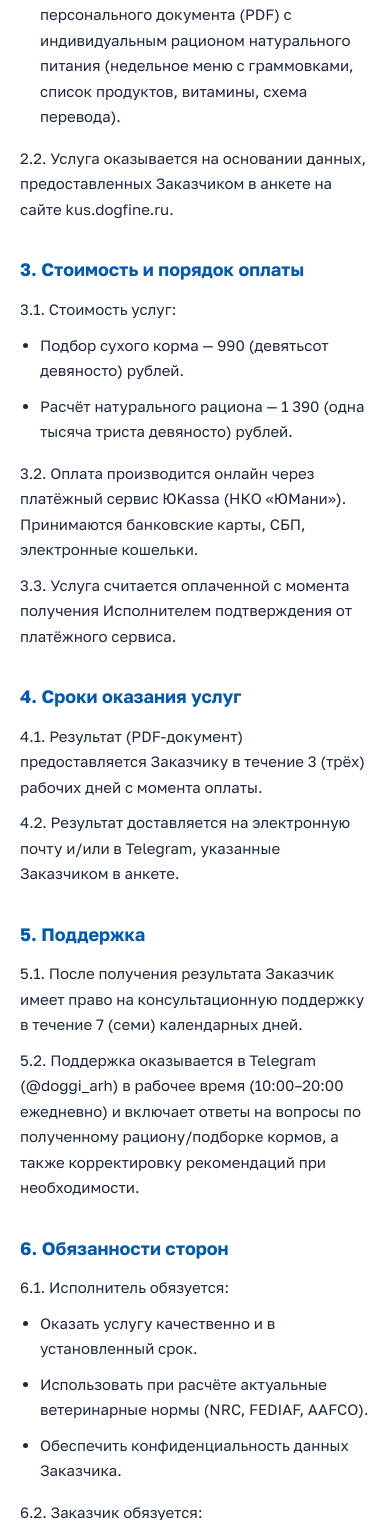
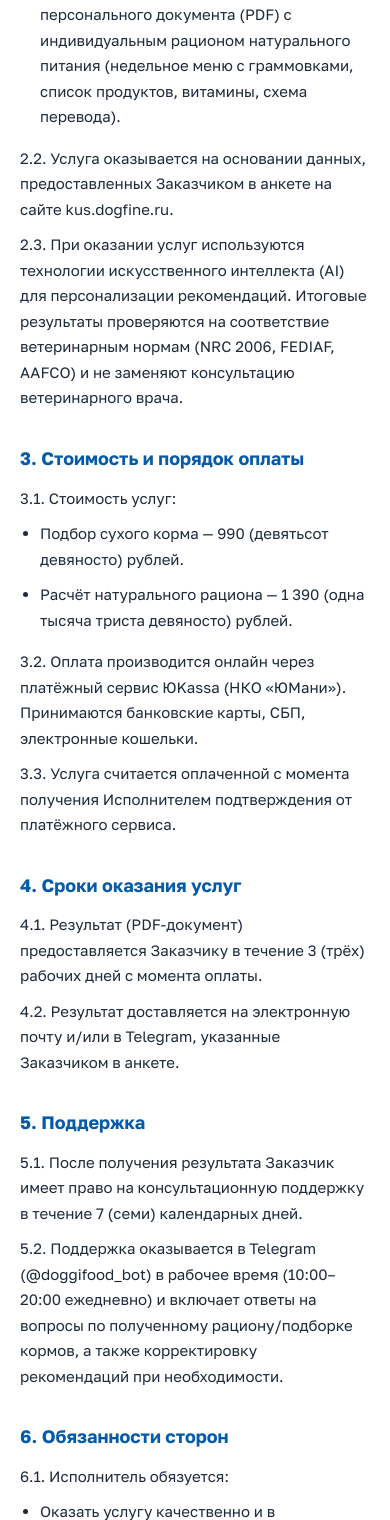
Before and after one commit to kotyadji-coder/kus, a FastAPI app: page /oferta in a window 390 px wide. Shown: the part 1099-2619 px from the top of the page. Run offline with FastAPI, Linux system fonts and the light colour scheme.

Commit message:
Update bot to @doggifood_bot, add phone to legal pages, add AI disclosure
- Replace all @doggi_arh / @doggi_kus_bot with @doggifood_bot
- Add phone 8-911-553-44-77 to oferta and privacy only
- Add AI usage disclosure to oferta (clause 2.3)

Co-Authored-By: Claude Opus 4.6 (1M context) <noreply@anthropic.com>

```diff
--- a/dry_food_selector.py
+++ b/dry_food_selector.py
@@ -955,7 +955,7 @@ p {{ margin:0; }}
     </div>
   </div>
   <div class="cover-footer">
-    <div>kus.dogfine.ru · @doggi_arh</div>
+    <div>kus.dogfine.ru · @doggifood_bot</div>
     <div>Кусь · Подбор сухого корма</div>
     <div>стр. 1 / {total_pages}</div>
   </div>
@@ -1127,7 +1127,7 @@ p {{ margin:0; }}
   <div class="contact-grid">
     <div class="contact-card">
       <div class="ico"><svg width="22" height="22" viewBox="0 0 24 24" fill="none" stroke="currentColor" stroke-width="1.8" stroke-linecap="round" stroke-linejoin="round"><path d="M3 11l18-7-3 16-7-3-3 4v-5l10-9-12 7-3-2z"/></svg></div>
-      <div><div class="label">Telegram-бот</div><div class="val">@doggi_arh</div></div>
+      <div><div class="label">Telegram-бот</div><div class="val">@doggifood_bot</div></div>
     </div>
     <div class="contact-card">
       <div class="ico"><svg width="22" height="22" viewBox="0 0 24 24" fill="none" stroke="currentColor" stroke-width="1.8" stroke-linecap="round" stroke-linejoin="round"><circle cx="12" cy="12" r="9"/><path d="M3 12h18M12 3a14 14 0 010 18M12 3a14 14 0 000 18"/></svg></div>
--- a/pdf_generator.py
+++ b/pdf_generator.py
@@ -1257,7 +1257,7 @@ p {{ margin: 0; }}
     </div>
   </div>
   <div class="cover-footer">
-    <div>kus.dogfine.ru · @doggi_arh</div>
+    <div>kus.dogfine.ru · @doggifood_bot</div>
     <div>Кусь · Подбор рациона для собак</div>
     <div>стр. 1 / {total_pages}</div>
   </div>
@@ -1487,7 +1487,7 @@ p {{ margin: 0; }}
       </div>
       <div>
         <div class="label">Telegram-бот</div>
-        <div class="val">@doggi_arh</div>
+        <div class="val">@doggifood_bot</div>
       </div>
     </div>
     <div class="contact-card">
--- a/templates/landing.html
+++ b/templates/landing.html
@@ -238,7 +238,7 @@ a { color: var(--primary); text-decoration: none; }
       <a href="#footer">Контакты</a>
     </nav>
     <div class="header__actions">
-      <a href="https://t.me/doggi_kus_bot" class="btn btn--primary" style="padding:9px 14px;font-size:13px;gap:7px;">
+      <a href="https://t.me/doggifood_bot" class="btn btn--primary" style="padding:9px 14px;font-size:13px;gap:7px;">
         <svg width="16" height="16" viewBox="0 0 24 24" fill="none" stroke="#fff" stroke-width="1.75" stroke-linecap="round" stroke-linejoin="round"><path d="M3 11l18-7-3 16-7-3-3 4v-5l10-9-12 7-3-2z"/></svg>
         Чат-бот Кусь
       </a>
@@ -525,7 +525,7 @@ a { color: var(--primary); text-decoration: none; }
         </a>
         <p class="footer__desc">Подбор рациона для собак от практиков с 20+ лет в кинологии. На основе совместной работы с ветеринарами и диетологами.</p>
         <div class="footer__socials">
-          <a href="https://t.me/doggi_kus_bot" class="footer__social"><svg width="18" height="18" viewBox="0 0 24 24" fill="none" stroke="#fff" stroke-width="1.75" stroke-linecap="round" stroke-linejoin="round"><path d="M3 11l18-7-3 16-7-3-3 4v-5l10-9-12 7-3-2z"/></svg></a>
+          <a href="https://t.me/doggifood_bot" class="footer__social"><svg width="18" height="18" viewBox="0 0 24 24" fill="none" stroke="#fff" stroke-width="1.75" stroke-linecap="round" stroke-linejoin="round"><path d="M3 11l18-7-3 16-7-3-3 4v-5l10-9-12 7-3-2z"/></svg></a>
         </div>
       </div>
       <div>
--- a/templates/oferta.html
+++ b/templates/oferta.html
@@ -40,6 +40,7 @@ ul, ol { margin-left: 20px; margin-bottom: 16px; }
 <li><strong>Расчёт натурального рациона</strong> — анализ параметров собаки Заказчика и подготовка персонального документа (PDF) с индивидуальным рационом натурального питания (недельное меню с граммовками, список продуктов, витамины, схема перевода).</li>
 </ul>
 <p>2.2. Услуга оказывается на основании данных, предоставленных Заказчиком в анкете на сайте kus.dogfine.ru.</p>
+<p>2.3. При оказании услуг используются технологии искусственного интеллекта (AI) для персонализации рекомендаций. Итоговые результаты проверяются на соответствие ветеринарным нормам (NRC 2006, FEDIAF, AAFCO) и не заменяют консультацию ветеринарного врача.</p>
 
 <h2>3. Стоимость и порядок оплаты</h2>
 <p>3.1. Стоимость услуг:</p>
@@ -56,7 +57,7 @@ ul, ol { margin-left: 20px; margin-bottom: 16px; }
 
 <h2>5. Поддержка</h2>
 <p>5.1. После получения результата Заказчик имеет право на консультационную поддержку в течение 7 (семи) календарных дней.</p>
-<p>5.2. Поддержка оказывается в Telegram (@doggi_arh) в рабочее время (10:00–20:00 ежедневно) и включает ответы на вопросы по полученному рациону/подборке кормов, а также корректировку рекомендаций при необходимости.</p>
+<p>5.2. Поддержка оказывается в Telegram (@doggifood_bot) в рабочее время (10:00–20:00 ежедневно) и включает ответы на вопросы по полученному рациону/подборке кормов, а также корректировку рекомендаций при необходимости.</p>
 
 <h2>6. Обязанности сторон</h2>
 <p>6.1. Исполнитель обязуется:</p>
@@ -80,7 +81,7 @@ ul, ol { margin-left: 20px; margin-bottom: 16px; }
 <p>8.1. Заказчик вправе отказаться от услуги до момента получения результата и получить полный возврат оплаты.</p>
 <p>8.2. После получения результата возврат средств не производится, так как услуга считается оказанной.</p>
 <p>8.3. Если результат не был доставлен в течение 5 рабочих дней с момента оплаты, Заказчик вправе потребовать полный возврат средств.</p>
-<p>8.4. Для оформления возврата Заказчик направляет запрос в Telegram (@doggi_arh).</p>
+<p>8.4. Для оформления возврата Заказчик направляет запрос в Telegram (@doggifood_bot).</p>
 
 <h2>9. Порядок разрешения споров</h2>
 <p>9.1. Все споры решаются путём переговоров. При невозможности достижения соглашения спор передаётся на рассмотрение в суд по месту нахождения Исполнителя в соответствии с законодательством Российской Федерации.</p>
@@ -94,7 +95,8 @@ ul, ol { margin-left: 20px; margin-bottom: 16px; }
 ИНН: 290127785634<br>
 ОГРНИП: 316290100081421<br>
 Адрес: 163000, г. Архангельск, пл. Ленина, д. 3<br>
-Telegram: @doggi_arh<br>
+Телефон: 8-911-553-44-77<br>
+Telegram: @doggifood_bot<br>
 Сайт: kus.dogfine.ru</p>
 
 </div>
--- a/templates/privacy.html
+++ b/templates/privacy.html
@@ -84,7 +84,7 @@ ul { margin-left: 20px; margin-bottom: 16px; }
 <li>Потребовать уточнения, блокирования или удаления своих данных</li>
 <li>Отозвать согласие на обработку персональных данных</li>
 </ul>
-<p>Для реализации указанных прав направьте запрос на email или в Telegram: @doggi_arh.</p>
+<p>Для реализации указанных прав направьте запрос на email или в Telegram: @doggifood_bot.</p>
 
 <h2>8. Cookies</h2>
 <p>Сайт использует cookies для корректной работы и сбора аналитики. Продолжая использовать Сайт, Пользователь соглашается с использованием cookies. Пользователь может отключить cookies в настройках браузера.</p>
@@ -97,7 +97,8 @@ ul { margin-left: 20px; margin-bottom: 16px; }
 ИНН: 290127785634<br>
 ОГРНИП: 316290100081421<br>
 Адрес: 163000, г. Архангельск, пл. Ленина, д. 3<br>
-Telegram: @doggi_arh</p>
+Телефон: 8-911-553-44-77<br>
+Telegram: @doggifood_bot</p>
 
 </div>
 <div class="footer"><a href="/">Вернуться на главную</a></div>
--- a/templates/status.html
+++ b/templates/status.html
@@ -43,19 +43,19 @@
                 <div class="status-desc">
                     PDF отправлен на {{ order.email }}
                     {% if order.telegram_user_id %}<br>и в Telegram{% endif %}.
-                    <br><br>Не получили? Напишите нам в <a href="https://t.me/doggi_arh">Telegram</a>.
+                    <br><br>Не получили? Напишите нам в <a href="https://t.me/doggifood_bot">Telegram</a>.
                     <br><br>У вас 7 дней поддержки — задавайте любые вопросы!
                 </div>
             {% elif order.status == 'error' %}
                 <div class="status-icon">&#9888;</div>
                 <div class="status-text">Что-то пошло не так</div>
-                <div class="status-desc">Мы уже знаем о проблеме и скоро всё исправим.<br>Напишите нам: <a href="https://t.me/doggi_arh">@doggi_arh</a></div>
+                <div class="status-desc">Мы уже знаем о проблеме и скоро всё исправим.<br>Напишите нам: <a href="https://t.me/doggifood_bot">@doggifood_bot</a></div>
             {% endif %}
         </div>
     </div>
 
     <div class="contacts">
-        Вопросы? <a href="https://t.me/doggi_arh">Telegram @doggi_arh</a>
+        Вопросы? <a href="https://t.me/doggifood_bot">Telegram @doggifood_bot</a>
     </div>
 </div>
 
--- a/worker.py
+++ b/worker.py
@@ -238,7 +238,7 @@ def _send_email_pdf(email: str, pdf_path: str, order: dict):
     body = (
         f"Здравствуйте, {order['client_name']}!\n\n"
         f"Во вложении — персональный {diet_label} для {order['dog_name']}.\n"
-        f"У вас 7 дней поддержки. Пишите нам в Telegram: @doggi_arh\n\n"
+        f"У вас 7 дней поддержки. Пишите нам в Telegram: @doggifood_bot\n\n"
         f"С заботой о вашем питомце,\nКоманда Doggi"
     )
     msg.attach(MIMEText(body, "plain", "utf-8"))
```
